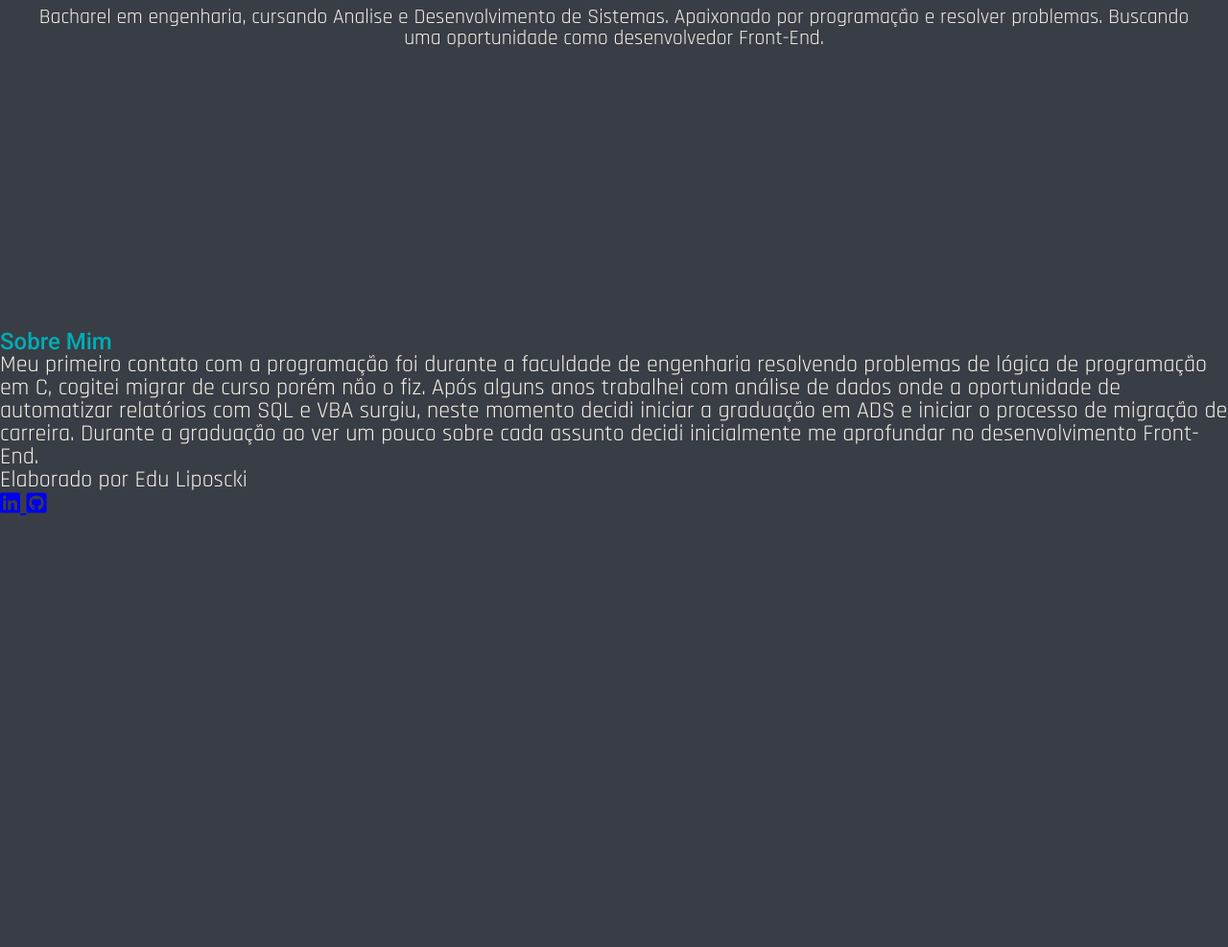
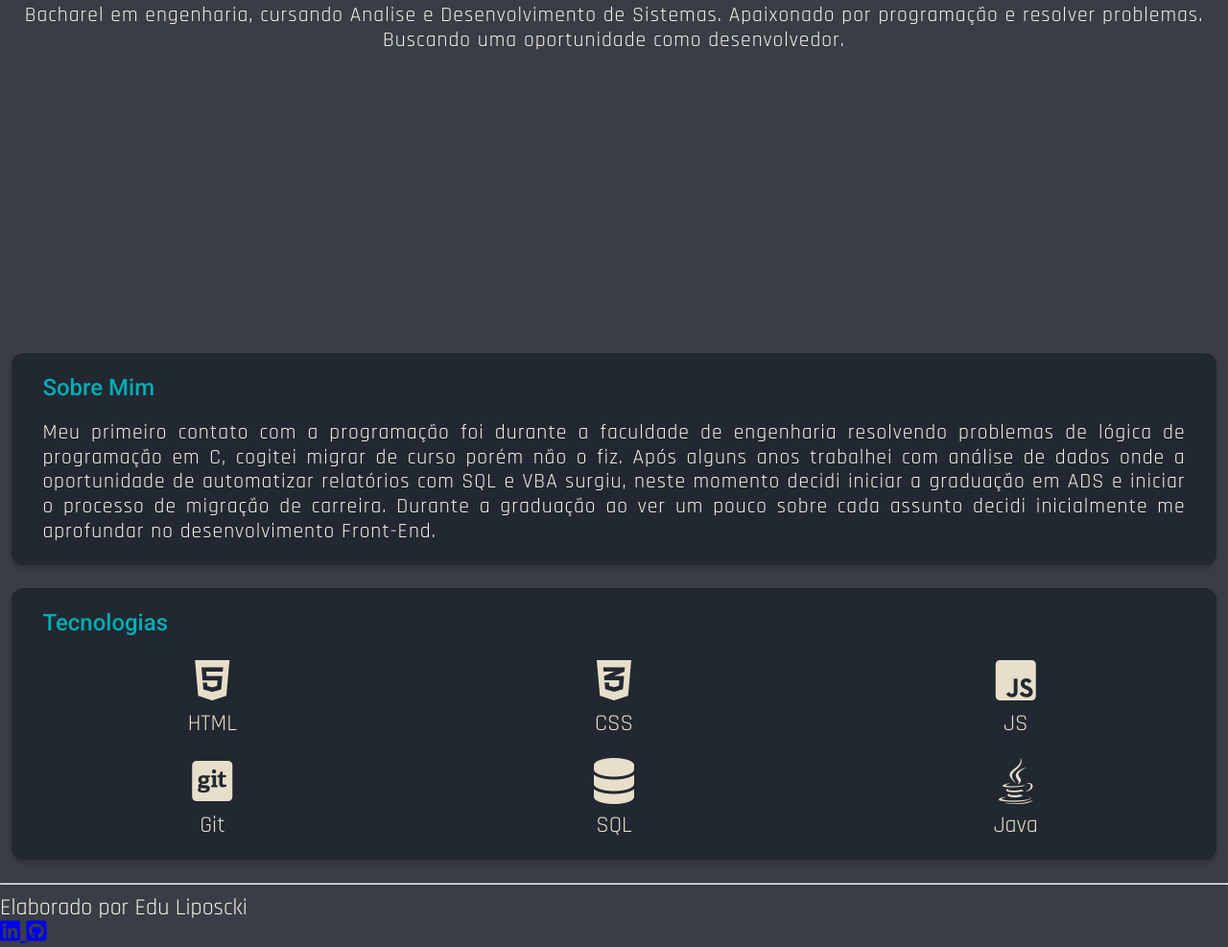
Before and after one commit to liposcki/portfolio, a plain HTML site: page index.html in a window 1280 px wide. Shown: the part 456-1443 px from the top of the page at 96% size. Before the commit the page ends 997 px from the top, so only its background shows below. Drawn offline with nearby package versions, Linux system fonts and the light colour scheme.

Commit message:
Adicionando tecnologias e refatoração.

```diff
--- /dev/null
+++ b/assets/css/about-me.css
@@ -0,0 +1,9 @@
+.about-me {
+    display: flex;
+    flex-direction: column;
+    justify-content: center;
+    background-color: var(--cor-texto-escura);
+    box-shadow: 0px 4px 4px rgba(0, 0, 0, 0.16);
+    border-radius: .5em;
+    margin: 1em .5em;
+}
--- a/assets/css/header.css
+++ b/assets/css/header.css
@@ -2,7 +2,7 @@
 .header {
     display: flex;
     position: fixed;
-    width: 100vw;
+    width: 100%;
     justify-content: space-between;
     background-color: var(--cor-quartenaria);
     box-shadow: 0px 4px 4px rgba(0, 0, 0, 0.16);
@@ -65,7 +65,6 @@
 .menu-item {
     text-decoration: none;
     color: var(--cor-terciaria);
-    font-size: 1.3em;
     font-weight: 400;
     padding: .6em;
 }
--- /dev/null
+++ b/assets/css/skills.css
@@ -0,0 +1,30 @@
+.technology {
+    display: flex;
+    flex-direction: column;
+    background-color: var(--cor-texto-escura);
+    box-shadow: 0px 4px 4px rgba(0, 0, 0, 0.16);
+    border-radius: .5em;
+    margin: 1em .5em;
+}
+
+.technology-list {
+    display: grid;
+    grid-template-columns: 1fr 1fr 1fr;
+    align-items: center;
+    justify-content: space-evenly;
+    font-size: 2em;
+    margin-bottom: .5em;
+}
+
+.technology-item {
+    display: flex;
+    flex-direction: column;
+    align-items: center;
+    justify-content: space-evenly;
+    margin-top: .5em;
+    color: var(--cor-secundaria);
+}
+
+.technology-icon {
+    margin-bottom: .2em;
+}
--- a/assets/css/style.css
+++ b/assets/css/style.css
@@ -1,6 +1,8 @@
 
 @import url("./header.css");
 @import url("./presentation.css");
+@import url("./about-me.css");
+@import url("./skills.css");
 
 :root {
     --cor-primaria: #F5EFE6;
@@ -24,12 +26,38 @@ body {
     color: var(--cor-texto-clara);
 }
 
-h2, span{
+h1, span {
     color: var(--cor-texto-colorida);
     font-family: var(--font-title);
 }
 
-h4 {
+h2 {
+    color: var(--cor-texto-colorida);
+    font-family: var(--font-title);
+    margin: 1em 0 0 1.35em;
+}
+
+h3 {
+    color: var(--cor-secundaria);
+    font-size: .5em;
+
+}
+
+.text-center {
     text-align: center;
     font-size: .9em;
+    line-height: 1.2em;
+    letter-spacing: 1px;
 }
+
+.text-justify {
+    text-align: justify;
+    font-size: .9em;
+    margin: 1em 1.5em;
+    line-height: 1.2em;
+    letter-spacing: 1px;
+}
+
+hr {
+    color: var(--cor-terciaria);
+}
--- a/index.html
+++ b/index.html
@@ -20,7 +20,7 @@
 <body>
     <header class="header">
         <div class="header__container-logo">
-            <a href="/" class="header__logo"><img src="./assets/img/logo.svg" alt="Logo pessoal Edu Liposcki" class="header__logo-icon"><h2>Edu Liposcki</h2></a>
+            <a href="/" class="header__logo"><img src="./assets/img/logo.svg" alt="Logo pessoal Edu Liposcki" class="header__logo-icon"><h1>Edu Liposcki</h1></a>
         </div>
         <div class="header__container-button">
             <a href="#" class="header__button-linkedin"><i class="fa-brands fa-linkedin header__linkedin-icon"></i></a>
@@ -43,20 +43,50 @@
                 <p>Oi, eu sou o <span>Edu Liposcki</span>!</p>
                 <p>Desenvolvedor Front-End</p>
             </div>
-            <h4>Bacharel em engenharia, cursando Analise e Desenvolvimento de Sistemas. Apaixonado por programação e resolver problemas. Buscando uma oportunidade como desenvolvedor Front-End.</h4>
+            <p class="text-center">Bacharel em engenharia, cursando Analise e Desenvolvimento de Sistemas. Apaixonado por programação e resolver problemas. Buscando uma oportunidade como desenvolvedor.</p>
         </section>
 
         <section class="about-me">
             <h2>Sobre Mim</h2>
-            <p>Meu primeiro contato com a programação foi durante a faculdade de engenharia resolvendo problemas de lógica de programação em C, cogitei migrar de curso porém não o fiz. Após alguns anos trabalhei com análise de dados onde a oportunidade de automatizar relatórios com SQL e VBA surgiu, neste momento decidi iniciar a graduação em ADS e iniciar o processo de migração de carreira. Durante a graduação ao ver um pouco sobre cada assunto decidi inicialmente me aprofundar no desenvolvimento Front-End.</p>
+            <p class="text-justify">Meu primeiro contato com a programação foi durante a faculdade de engenharia resolvendo problemas de lógica de programação em C, cogitei migrar de curso porém não o fiz. Após alguns anos trabalhei com análise de dados onde a oportunidade de automatizar relatórios com SQL e VBA surgiu, neste momento decidi iniciar a graduação em ADS e iniciar o processo de migração de carreira. Durante a graduação ao ver um pouco sobre cada assunto decidi inicialmente me aprofundar no desenvolvimento Front-End.</p>
         </section>
 
-        <section class="skills">
-
-        </section>
-
-        <section class="curriculum">
-
+        <section class="technology">
+            <h2>Tecnologias</h2>
+            <ul class="technology-list">
+                <li class="technology-item">
+                    <i class="fa-brands fa-html5 technology-icon"></i>
+                    <h3>HTML</h3>
+                </li>
+                <li class="technology-item">
+                    <i class="fa-brands fa-css3-alt technology-icon"></i>
+                    <h3>CSS</h3>
+                </li>
+                <li class="technology-item">
+                    <i class="fa-brands fa-square-js technology-icon"></i>
+                    <h3>JS</h3>
+                <!-- </li>
+                <li class="technology-item">
+                    <i class="fa-brands fa-node-js technology-icon"></i>
+                    <h3>Node</h3>
+                </li>
+                <li class="technology-item">
+                    <i class="fa-brands fa-react technology-icon"></i>
+                    <h3>React</h3>
+                </li> -->
+                <li class="technology-item">
+                    <i class="fa-brands fa-square-git technology-icon"></i>
+                    <h3>Git</h3>
+                </li>
+                <li class="technology-item">
+                    <i class="fa-solid fa-database technology-icon"></i>
+                    <h3>SQL</h3>
+                </li>
+                <li class="technology-item">
+                    <i class="fa-brands fa-java technology-icon"></i>
+                    <h3>Java</h3>
+                </li>
+            </ul>
         </section>
 
         <section class="projects">
@@ -69,6 +99,7 @@
     </main>
 
     <footer>
+        <hr>
         <div class="footer-container">
             <p>Elaborado por Edu Liposcki</p>
         </div>
```
